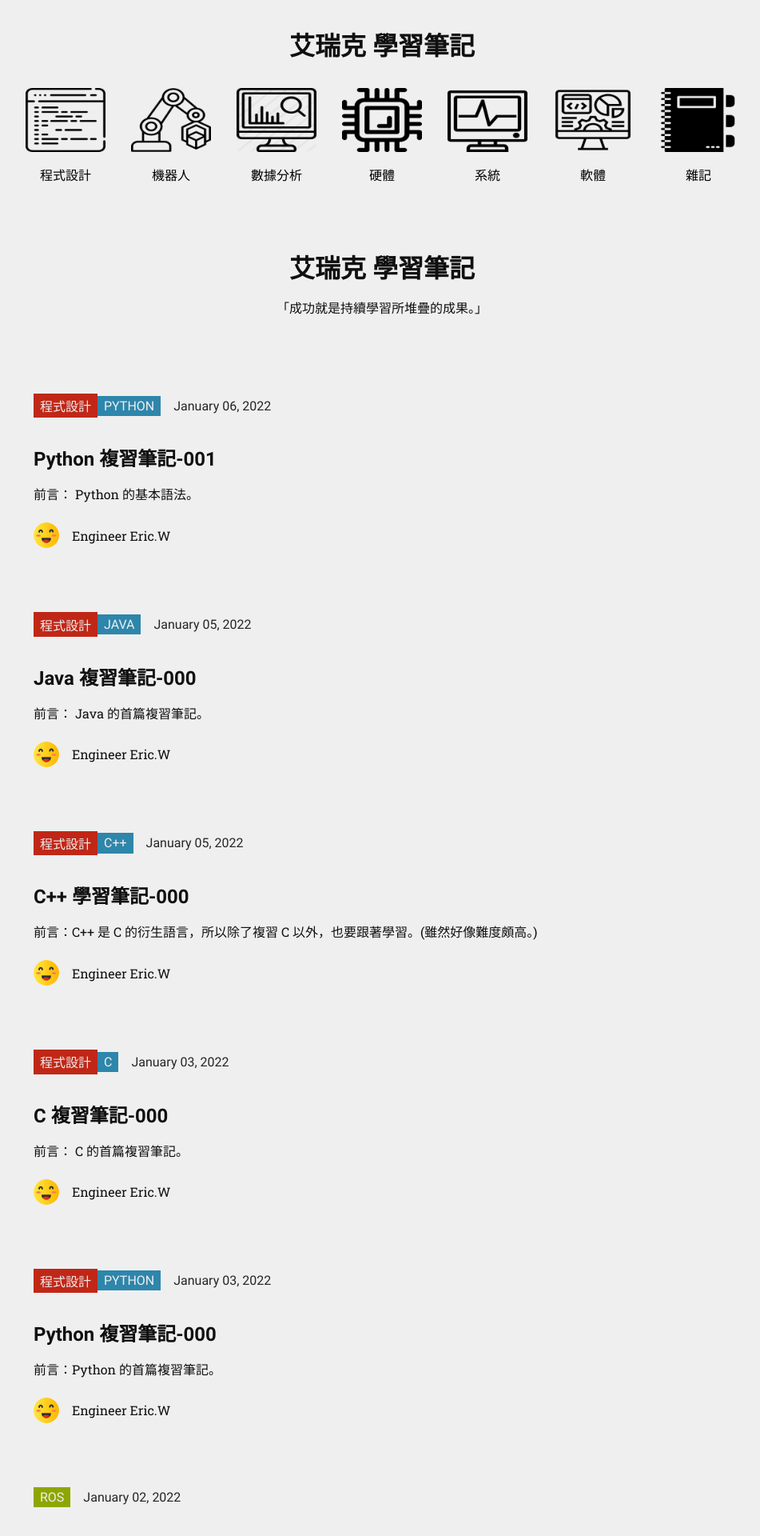
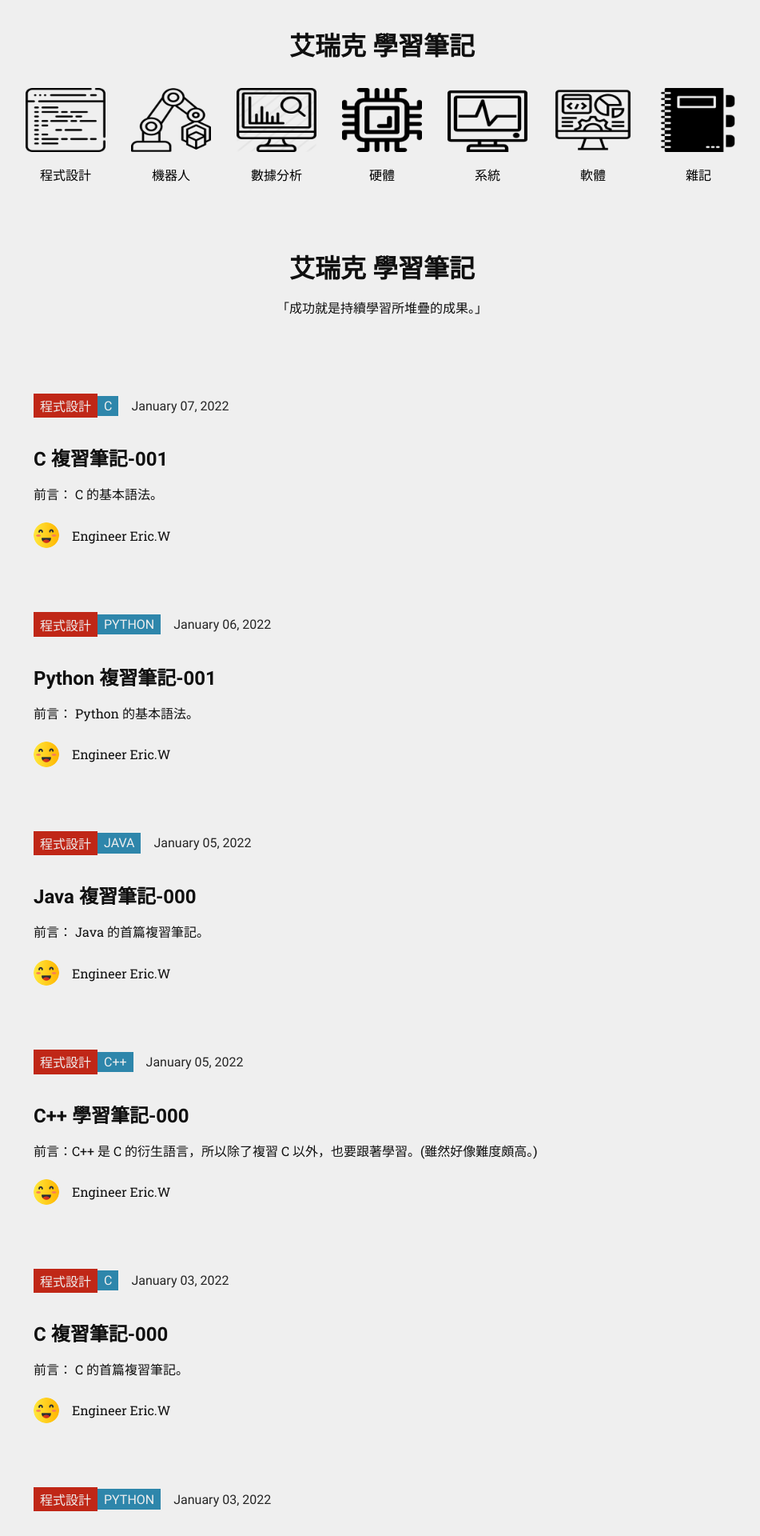
Before and after one commit to ericwang1013/ericwang1013.github.io, a Jekyll site: the page index.html, which Jekyll copies as it is, in a window 1280 px wide. Shown: the top 1920 px of the page at 80% size, without its empty margins (162-1113 px from the left). Built offline with Jekyll 4.4.1, drawn with Linux system fonts in a browser that asks for light colours.

Commit message:
Update index.html

```diff
--- a/index.html
+++ b/index.html
@@ -417,6 +417,44 @@
     </section>
 
 
+        <section class="snippet snippet_programming-c-2022-01-07-c-basic-syntax">
+            <style>
+    .snippet_programming-c-2022-01-07-c-basic-syntax::after {
+
+        background-image:
+        radial-gradient(ellipse closest-side, var(--c-snippetBackgroundExternal), var(--c-snippetBackgroundInternal)),
+        url(
+
+                https://ericwang1013.github.io/
+
+        );
+    }
+    </style>
+<a class="snippet__link" href="/programming/c/2022/01/07/c-basic-syntax.html">
+    <section class="snippet__data">
+        <section class="snippet__data__metadata">
+            <section class="snippet__data__metadata__category">
+
+                    <p class="snippet__data__metadata__category__title" style="background: var(--c-themeHueRed)">程式設計</p>
+            <p class="snippet__data__metadata__category__title" style="background: var(--c-themeHueBlue)">C</p>
+
+            </section>
+            <p class="snippet__data__metadata__date">January 07, 2022</p>
+        </section>
+        <h2 class="snippet__data__header">C 複習筆記-001</h2>
+        <p class="snippet__data__text">前言： C 的基本語法。
+</p>
+
+            <div class="snippet__data__author">
+
+                <img src="https://ericwang1013.github.io/assets/img/authors/eric.png"/>
+                <p>Engineer Eric.W</p>
+            </div>
+
+    </section>
+</a>
+        </section>
+
         <section class="snippet snippet_programming-python-2022-01-06-python-basic-syntax">
             <style>
     .snippet_programming-python-2022-01-06-python-basic-syntax::after {
```
